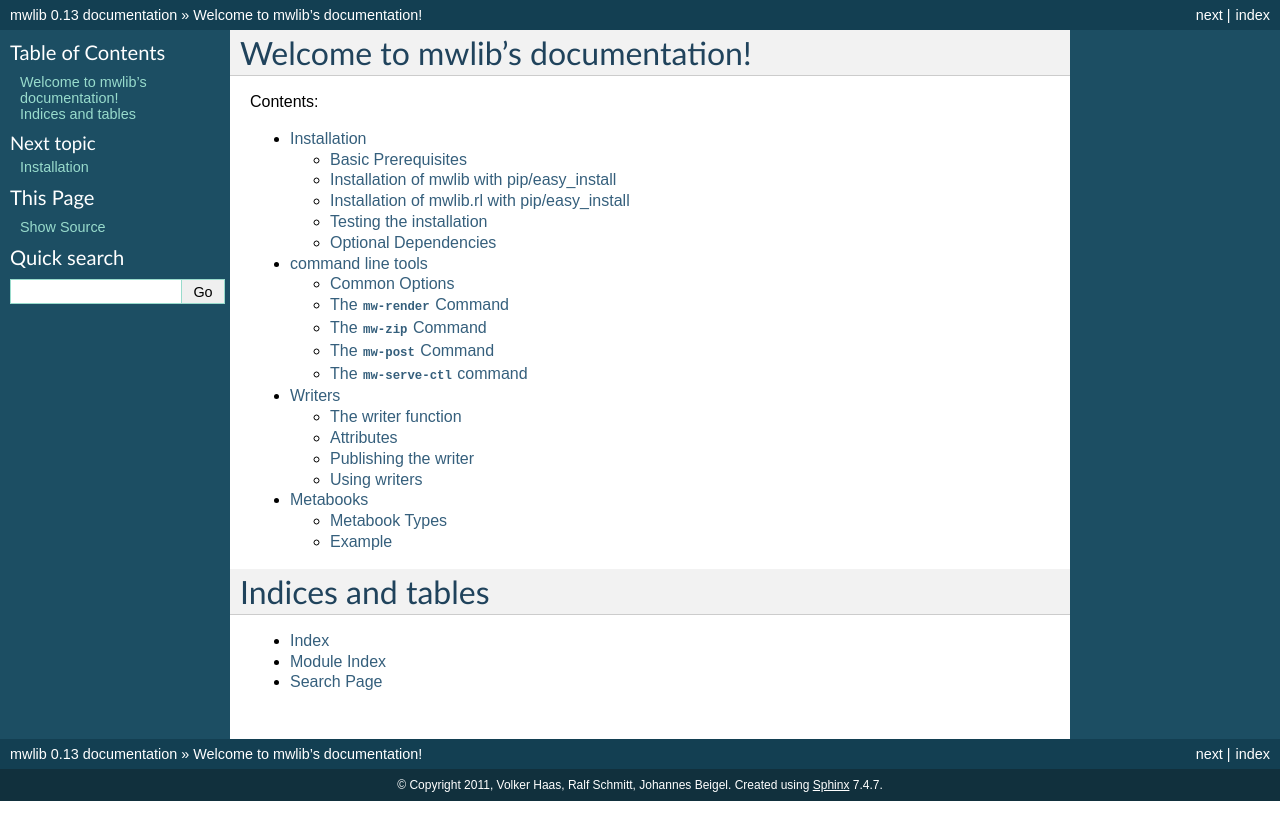
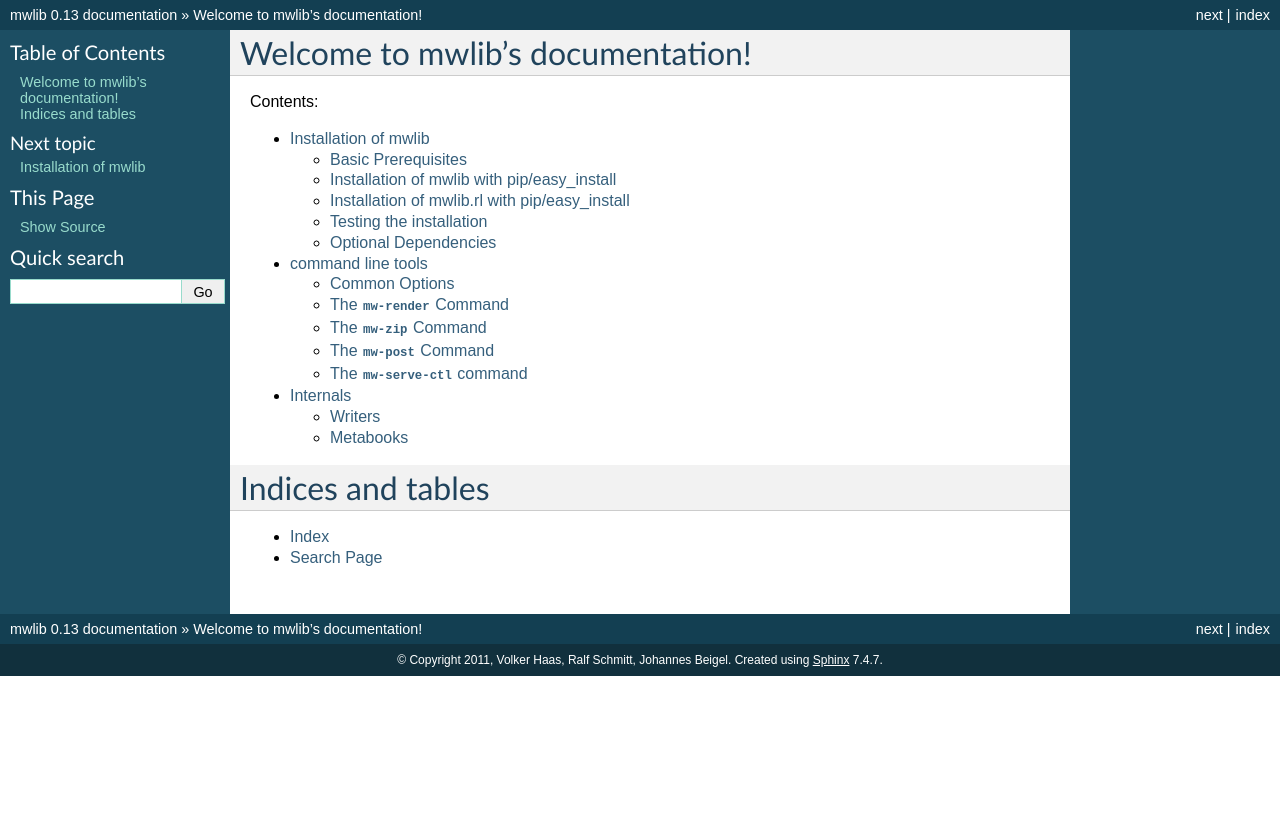
Before and after one commit to pediapress/mwlib, a Sphinx documentation site: the page built from docs/index.rst, in a window 1280 px wide. Shown: the top 840 px of the page. Built offline with Sphinx 7.4.7, drawn with Linux system fonts in a browser that asks for light colours.

Commit message:
add internals section including writers and metabook

```diff
--- a/docs/index.rst
+++ b/docs/index.rst
@@ -13,14 +13,13 @@
 
    installation
    commands
-   writers
-   metabook
+   internals
    changelog
+
 
 
 Indices and tables
 ==================
 
 * :ref:`genindex`
-* :ref:`modindex`
 * :ref:`search`
--- a/docs/installation.rst
+++ b/docs/installation.rst
@@ -1,6 +1,6 @@
-~~~~~~~~~~~~~~
-Installation
-~~~~~~~~~~~~~~
+~~~~~~~~~~~~~~~~~~~~~~~
+Installation of mwlib
+~~~~~~~~~~~~~~~~~~~~~~~
 
 Basic Prerequisites
 ====================
```
Also changed, not shown: docs/internals.rst (added, +9 -0 lines), docs/metabook.rst (+3 -4 lines), 1 other file.
